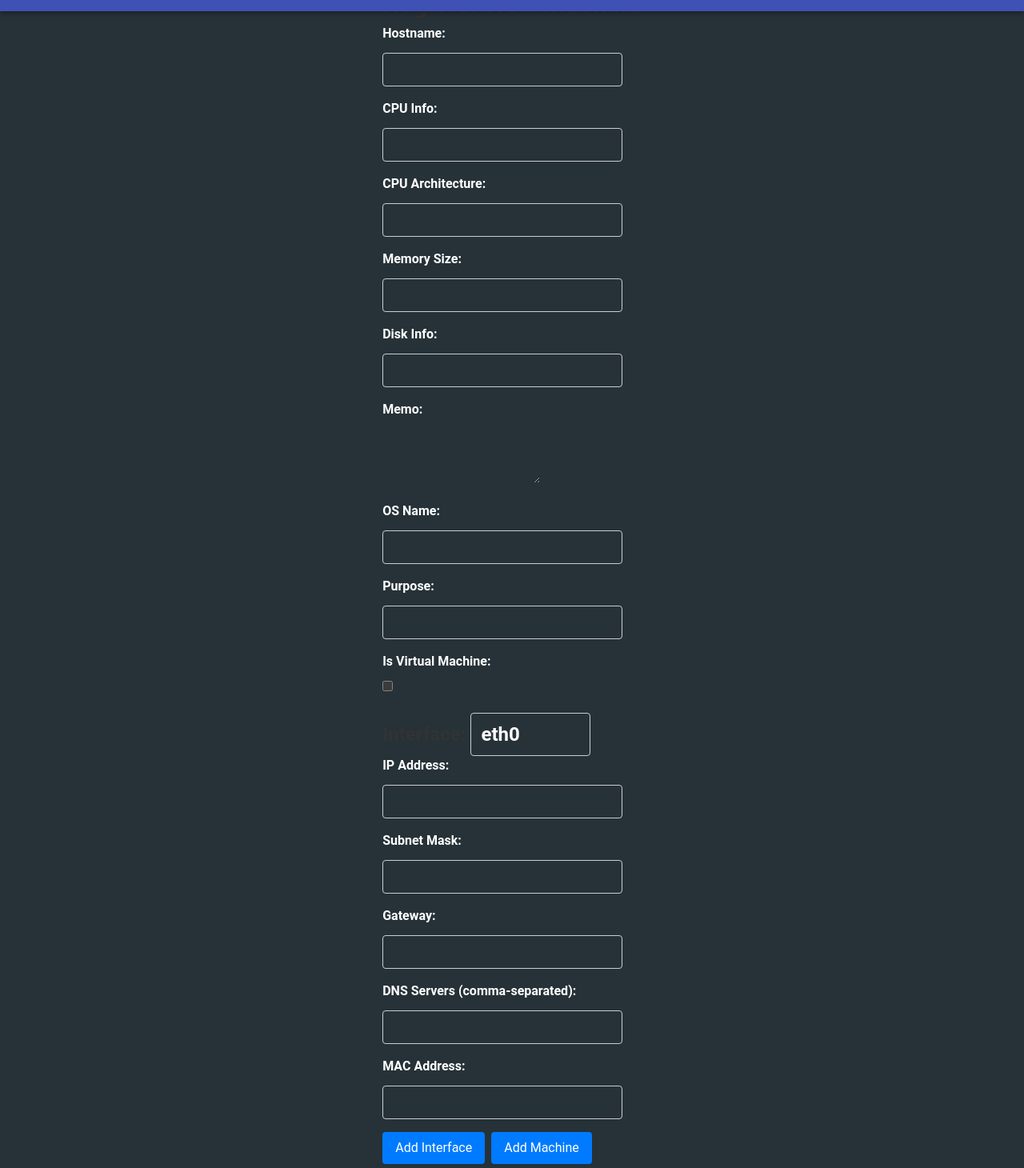
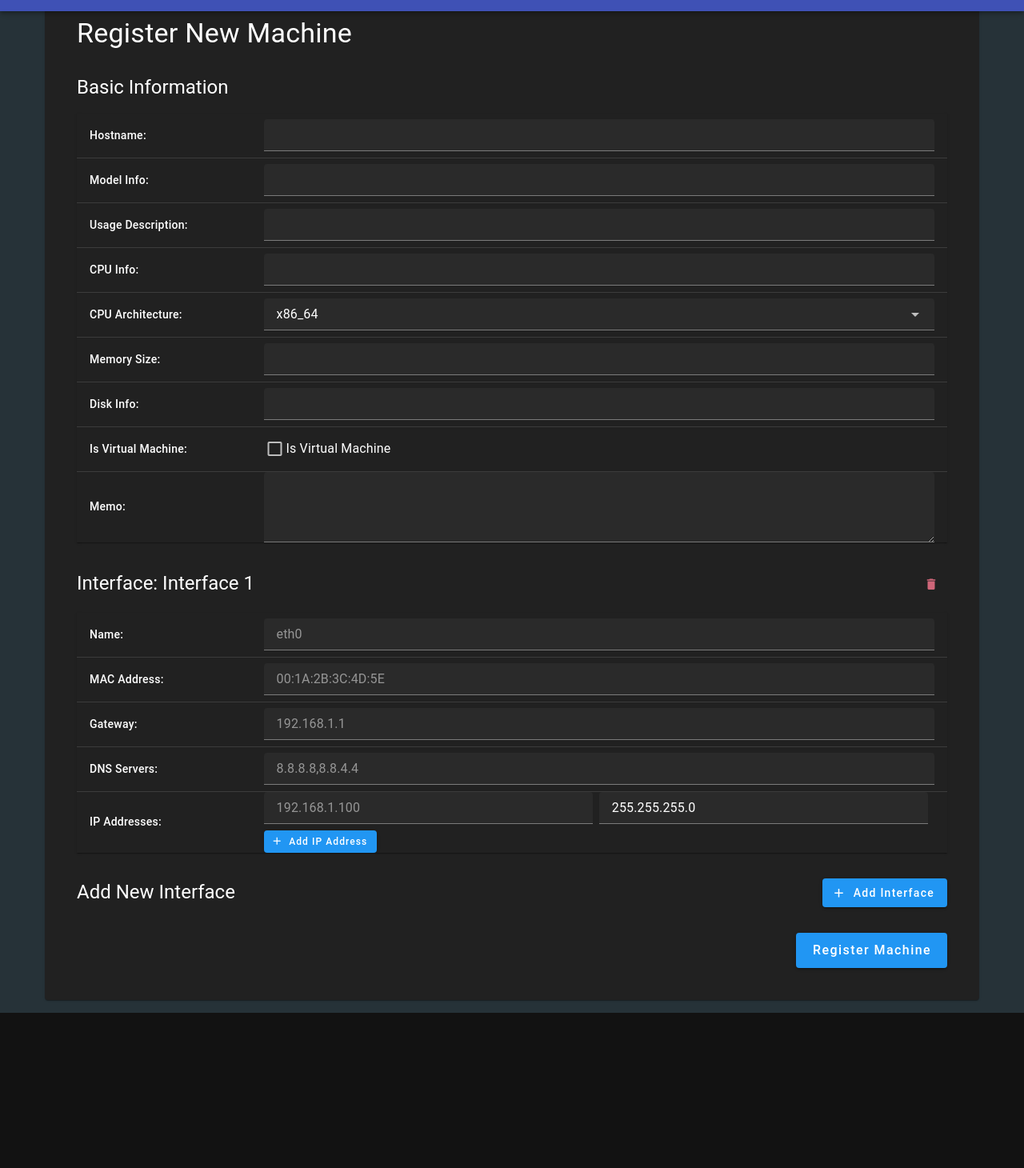
Before and after one commit to BooyahDev/BoopsDB, a Nuxt app in the folder boops-webui/: page /machines/register in a window 1280 px wide. Shown: the part 50-1510 px from the top of the page at 80% size. After the commit the page ends 1316 px from the top, so only its background shows below. Built offline with nearby package versions, Linux system fonts and the light colour scheme.

Commit message:
一通り実装完了

```diff
--- a/boops-webui/components/AppBar.vue
+++ b/boops-webui/components/AppBar.vue
@@ -8,6 +8,8 @@
             </div>
             <slot name="title">BoopsDB
             </slot>
+            <a href="/" style="color: white; text-decoration: none;" class="ml-1 mr-1">検索</a> |
+            <a href="/machines/register" style="color: white; text-decoration: none">マシン登録</a>
         </ul>
     </div>
 </template>
--- a/boops-webui/layouts/default.vue
+++ b/boops-webui/layouts/default.vue
@@ -15,9 +15,9 @@
         class="mr-6"
       />
     </v-app-bar>
-    <v-navigation-drawer v-model="drawer" temporary="">
+    <!-- <v-navigation-drawer v-model="drawer" temporary="">
       <SideMenu></SideMenu>
-    </v-navigation-drawer>
+    </v-navigation-drawer> -->
     <slot />
   </v-app>
 </template>
--- a/boops-webui/pages/index.vue
+++ b/boops-webui/pages/index.vue
@@ -1,9 +1,9 @@
 <template>
     <v-container style="margin-top: 50px;">
-        <h1>マシン検索</h1>
+        <h1>BoopsDB マシン検索</h1>
 
         <!-- Link to Register a New Machine -->
-        <nuxt-link to="/machines/register" class="register-link">Register New Machine</nuxt-link>
+        <nuxt-link to="/machines/register" class="register-link">マシン登録</nuxt-link>
 
         <!-- Machine Search Form -->
         <section>
--- a/boops-webui/pages/machines/index.vue
+++ b/boops-webui/pages/machines/index.vue
@@ -1,6 +1,6 @@
 <template>
   <v-container style="margin-top: 50px;">
-    <h1>Machine Search Results</h1>
+    <h1>マシン検索結果</h1>
 
     <!-- Loading Indicator -->
     <div v-if="isLoading" class="loading-indicator">
@@ -131,7 +131,7 @@ function setTable(machines) {
     // updated_at の差分を計算
     const updatedAt = new Date(machine.updated_at);
     const diffMinutes = (now - updatedAt) / 1000 / 60;
-    const isOnline = diffMinutes <= 30;
+    const isOnline = diffMinutes <= 5;
 
     const row = {
       id: machine.id,
--- a/boops-webui/pages/machines/register.vue
+++ b/boops-webui/pages/machines/register.vue
@@ -1,289 +1,458 @@
 <template>
-  <div class="container">
-    <h1>Register New Machine</h1>
+  <v-container class="mt-6">
+    <v-card class="pa-6">
+      <v-card-title class="mb-6">
+        <h1 class="text-h4">Register New Machine</h1>
+      </v-card-title>
 
-    <!-- New Machine Form -->
-    <form @submit.prevent="addMachine">
-      <div>
-        <label for="hostname">Hostname:</label>
-        <input v-model="newMachine.hostname" type="text" id="hostname" required />
-      </div>
+      <v-card-text>
+        <v-form @submit.prevent="submitMachine">
+          <!-- 基本情報セクション -->
+          <v-sheet class="mb-8">
+            <h2 class="text-h5 mb-4">Basic Information</h2>
+            <v-table class="elevation-1">
+              <tbody>
+                <tr>
+                  <th width="20%">Hostname:</th>
+                  <td width="80%">
+                    <v-text-field
+                      v-model="machine.hostname"
+                      density="compact"
+                      hide-details
+                      :rules="[required]"
+                      required
+                    />
+                  </td>
+                </tr>
+                <tr>
+                  <th>Model Info:</th>
+                  <td>
+                    <v-text-field
+                      v-model="machine.model_info"
+                      density="compact"
+                      hide-details
+                    />
+                  </td>
+                </tr>
+                <tr>
+                  <th>Usage Description:</th>
+                  <td>
+                    <v-text-field
+                      v-model="machine.usage_desc"
+                      density="compact"
+                      hide-details
+                    />
+                  </td>
+                </tr>
+                <tr>
+                  <th>CPU Info:</th>
+                  <td>
+                    <v-text-field
+                      v-model="machine.cpu_info"
+                      density="compact"
+                      hide-details
+                    />
+                  </td>
+                </tr>
+                <tr>
+                  <th>CPU Architecture:</th>
+                  <td>
+                    <v-select
+                      v-model="machine.cpu_arch"
+                      :items="['x86_64', 'arm64', 'i386', 'other']"
+                      density="compact"
+                      hide-details
+                    />
+                  </td>
+                </tr>
+                <tr>
+                  <th>Memory Size:</th>
+                  <td>
+                    <v-text-field
+                      v-model="machine.memory_size"
+                      density="compact"
+                      hide-details
+                    />
+                  </td>
+                </tr>
+                <tr>
+                  <th>Disk Info:</th>
+                  <td>
+                    <v-text-field
+                      v-model="machine.disk_info"
+                      density="compact"
+                      hide-details
+                    />
+                  </td>
+                </tr>
+                <tr>
+                  <th>Is Virtual Machine:</th>
+                  <td>
+                    <v-checkbox
+                      v-model="machine.is_virtual"
+                      label="Is Virtual Machine"
+                      hide-details
+                      density="compact"
+                    />
+                  </td>
+                </tr>
+                <tr v-if="machine.is_virtual">
+                  <th>Parent Machine ID:</th>
+                  <td>
+                    <v-text-field
+                      v-model="machine.parent_machine_id"
+                      density="compact"
+                      hide-details
+                    />
+                  </td>
+                </tr>
+                <tr>
+                  <th>Memo:</th>
+                  <td>
+                    <v-textarea
+                      v-model="machine.memo"
+                      rows="3"
+                      density="compact"
+                      hide-details
+                    />
+                  </td>
+                </tr>
+              </tbody>
+            </v-table>
+          </v-sheet>
 
-      <div>
-        <label for="cpu_info">CPU Info:</label>
-        <input v-model="newMachine.cpu_info" type="text" id="cpu_info" />
-      </div>
-
-      <div>
-        <label for="cpu_arch">CPU Architecture:</label>
-        <input v-model="newMachine.cpu_arch" type="text" id="cpu_arch" />
-      </div>
-
-      <div>
-        <label for="memory_size">Memory Size:</label>
-        <input v-model="newMachine.memory_size" type="text" id="memory_size" />
-      </div>
-
-      <div>
-        <label for="disk_info">Disk Info:</label>
-        <input v-model="newMachine.disk_info" type="text" id="disk_info" />
-      </div>
-      <div>
-        <label for="memo">Memo:</label>
-        <textarea v-model="newMachine.memo" id="memo" rows="3"></textarea>
-      </div>
-      <div>
-        <label for="os_name">OS Name:</label>
-        <input v-model="newMachine.os_name" type="text" id="os_name" />
-      </div>
-
-      <div>
-        <label for="purpose">Purpose:</label>
-        <input v-model="newMachine.purpose" type="text" id="purpose" />
-      </div>
-
-      <!-- Virtual Machine Flag -->
-      <div>
-        <label for="is_virtual">Is Virtual Machine:</label>
-        <input v-model="newMachine.is_virtual" type="checkbox" id="is_virtual" />
-      </div>
-
-      <!-- Parent Machine ID (shown only if this is a VM) -->
-      <div v-if="newMachine.is_virtual">
-        <label for="parent_machine_id">Parent Machine ID:</label>
-        <input v-model="newMachine.parent_machine_id" type="text" id="parent_machine_id" />
-      </div>
-
-      <!-- Interface Form -->
-      <div v-for="(interfaceData, index) in newMachine.interfaceNames" :key="index">
-        <h2>Interface:
-          <input
-            type="text"
-            :value="newMachine.interfaceNames[index]"
-            @input="updateInterfaceName($event, index)"
-            style="width: 150px; display: inline;"
-          />
+          <!-- インターフェースセクション -->
+          <v-sheet v-for="(interfaceData, index) in machine.interfaces" :key="index" class="mb-8">
+            <div class="d-flex justify-space-between align-center mb-4">
+              <h2 class="text-h5">
+                Interface: {{ interfaceData.name || `Interface ${index + 1}` }}
               </h2>
               <div>
-          <label for="ip">IP Address:</label>
-          <input v-model="getInterfaceData(index).ip_address" type="text" required />
-        </div>
-        <div>
-          <label for="subnet">Subnet Mask:</label>
-          <input v-model="getInterfaceData(index).subnet_mask" type="text" />
-        </div>
-        <div>
-          <label for="gateway">Gateway:</label>
-          <input v-model="getInterfaceData(index).gateway" type="text" />
-        </div>
-        <div>
-          <label for="dns_servers">DNS Servers (comma-separated):</label>
-          <input v-model="getInterfaceData(index).dns_servers" type="text" />
-        </div>
-        <div>
-          <label for="mac_address">MAC Address:</label>
-          <input v-model="getInterfaceData(index).mac_address" type="text" />
+                <v-btn
+                  icon
+                  variant="text"
+                  size="small"
+                  color="error"
+                  @click="removeInterface(index)"
+                >
+                  <v-icon>mdi-delete</v-icon>
+                </v-btn>
               </div>
             </div>
 
-      <!-- Add another interface -->
-      <button type="button" @click.prevent="addInterface">Add Interface</button>
+            <v-table class="elevation-1">
+              <tbody>
+                <tr>
+                  <th width="20%">Name:</th>
+                  <td width="80%">
+                    <v-text-field
+                      v-model="interfaceData.name"
+                      placeholder="eth0"
+                      density="compact"
+                      hide-details
+                      :rules="[required]"
+                      required
+                    />
+                  </td>
+                </tr>
+                <tr>
+                  <th>MAC Address:</th>
+                  <td>
+                    <v-text-field
+                      v-model="interfaceData.mac_address"
+                      placeholder="00:1A:2B:3C:4D:5E"
+                      density="compact"
+                      hide-details
+                    />
+                  </td>
+                </tr>
+                <tr>
+                  <th>Gateway:</th>
+                  <td>
+                    <v-text-field
+                      v-model="interfaceData.gateway"
+                      placeholder="192.168.1.1"
+                      density="compact"
+                      hide-details
+                    />
+                  </td>
+                </tr>
+                <tr>
+                  <th>DNS Servers:</th>
+                  <td>
+                    <v-text-field
+                      v-model="interfaceData.dns_servers"
+                      placeholder="8.8.8.8,8.8.4.4"
+                      density="compact"
+                      hide-details
+                    />
+                  </td>
+                </tr>
+                <tr>
+                  <th>IP Addresses:</th>
+                  <td>
+                    <div v-for="(ip, ipIndex) in interfaceData.ips" :key="ipIndex" class="mb-2">
+                      <div class="d-flex align-center">
+                        <v-text-field
+                          v-model="ip.ip_address"
+                          placeholder="192.168.1.100"
+                          density="compact"
+                          hide-details
+                          class="mr-2"
+                          :rules="[required]"
+                          required
+                        />
+                        <v-text-field
+                          v-model="ip.subnet_mask"
+                          placeholder="255.255.255.0"
+                          density="compact"
+                          hide-details
+                          class="mr-2"
+                        />
+                        <v-btn
+                          icon
+                          color="error"
+                          size="small"
+                          @click="removeIp(index, ipIndex)"
+                          v-if="interfaceData.ips.length > 1"
+                        >
+                          <v-icon>mdi-delete</v-icon>
+                        </v-btn>
+                      </div>
+                    </div>
+                    <v-btn
+                      color="primary"
+                      @click="addIp(index)"
+                      prepend-icon="mdi-plus"
+                      size="small"
+                    >
+                      Add IP Address
+                    </v-btn>
+                  </td>
+                </tr>
+              </tbody>
+            </v-table>
+          </v-sheet>
 
-      <button type="submit">Add Machine</button>
-    </form>
+          <!-- 新しいインターフェース追加 -->
+          <v-sheet class="mt-8">
+            <div class="d-flex justify-space-between align-center mb-4">
+              <h2 class="text-h5">Add New Interface</h2>
+              <v-btn
+                color="primary"
+                @click="addInterface"
+                prepend-icon="mdi-plus"
+              >
+                Add Interface
+              </v-btn>
             </div>
+          </v-sheet>
+
+          <!-- 送信ボタン -->
+          <div class="mt-8 text-right">
+            <v-btn
+              color="primary"
+              type="submit"
+              :loading="isSubmitting"
+              size="large"
+            >
+              Register Machine
+            </v-btn>
+            <v-alert
+              v-if="submitError"
+              type="error"
+              density="compact"
+              class="mt-4"
+            >
+              {{ submitError }}
+            </v-alert>
+          </div>
+        </v-form>
+      </v-card-text>
+    </v-card>
+  </v-container>
 </template>
 
 <script setup>
-import { ref, onMounted } from 'vue';
-import { useRouter, useRoute } from 'vue-router';
+const required = (value) => !!value || 'Required';
 import { apiBaseUrl } from '@/apiConfig';
 
-const router = useRouter();
-const route = useRoute();
-const newMachine = ref({
+const machine = ref({
   hostname: '',
+  model_info: '',
+  usage_desc: '',
   cpu_info: '',
-  cpu_arch: '',
+  cpu_arch: 'x86_64',
   memory_size: '',
   disk_info: '',
-  os_name: '',
   is_virtual: false,
-  parent_machine_id: null, // Set to null by default
-  interfaces: {},
-  interfaceNames: ['eth0'],
+  parent_machine_id: '',
   memo: '',
-  purpose: ''
+  interfaces: [
+    {
+      name: '',
+      mac_address: '',
+      gateway: '',
+      dns_servers: '',
+      ips: [
+        { ip_address: '', subnet_mask: '255.255.255.0' }
+      ]
+    }
+  ]
 });
 
-function initializeInterface() {
-  return {
-    ip_address: '',
-    subnet_mask: '',
+const isSubmitting = ref(false);
+const submitError = ref('');
+
+// インターフェースを追加
+const addInterface = () => {
+  machine.value.interfaces.push({
+    name: '',
+    mac_address: '',
     gateway: '',
     dns_servers: '',
-    mac_address: ''
+    ips: [
+      { ip_address: '', subnet_mask: '255.255.255.0' }
+    ]
+  });
 };
+
+// インターフェースを削除
+const removeInterface = (index) => {
+  if (machine.value.interfaces.length > 1) {
+    machine.value.interfaces.splice(index, 1);
+  } else {
+    // 最後のインターフェースは削除できないようにする
+    submitError.value = 'At least one interface is required';
+    setTimeout(() => { submitError.value = ''; }, 3000);
+  }
+};
+
+// IPアドレスを追加
+const addIp = (interfaceIndex) => {
+  machine.value.interfaces[interfaceIndex].ips.push({
+    ip_address: '',
+    subnet_mask: '255.255.255.0'
+  });
+};
+
+// IPアドレスを削除
+const removeIp = (interfaceIndex, ipIndex) => {
+  if (machine.value.interfaces[interfaceIndex].ips.length > 1) {
+    machine.value.interfaces[interfaceIndex].ips.splice(ipIndex, 1);
+  } else {
+    // 最後のIPアドレスは削除できないようにする
+    submitError.value = 'At least one IP address is required per interface';
+    setTimeout(() => { submitError.value = ''; }, 3000);
+  }
+};
+
+// マシンを登録
+const submitMachine = async () => {
+  // バリデーション
+  if (!machine.value.hostname) {
+    submitError.value = 'Hostname is required';
+    return;
   }
 
-// Initialize the first interface
-newMachine.value.interfaces.eth0 = initializeInterface();
-
-function getInterfaceData(index) {
-  const name = newMachine.value.interfaceNames[index];
-  if (!name || !newMachine.value.interfaces[name]) {
-    // Create a new interface object if it doesn't exist yet
-    newMachine.value.interfaces[name] = initializeInterface();
-  }
-  return newMachine.value.interfaces[name];
+  for (const intf of machine.value.interfaces) {
+    if (!intf.name) {
+      submitError.value = `Interface name is required for all interfaces`;
+      return;
     }
 
-function updateInterfaceName(event, index) {
-  const newName = event.target.value.trim();
-  if (newName && newName !== newMachine.value.interfaceNames[index]) {
-    // Get the current name at this index
-    const oldName = newMachine.value.interfaceNames[index];
-
-    // Update interface name in array
-    newMachine.value.interfaceNames[index] = newName;
-
-    // Move the interface data to the new name if it changed
-    if (newName !== oldName) {
-      Vue.set(newMachine.value.interfaces, newName, newMachine.value.interfaces[oldName]);
-      delete newMachine.value.interfaces[oldName];
-    }
+    if (!intf.ips.some(ip => ip.ip_address)) {
+      submitError.value = `At least one IP address is required for interface ${intf.name || 'unnamed'}`;
+      return;
     }
   }
 
-function addInterface() {
-  const defaultName = `eth${Object.keys(newMachine.value.interfaces).length}`;
-  // Add to both arrays simultaneously
-  newMachine.value.interfaceNames.push(defaultName);
-  Vue.set(newMachine.value.interfaces, defaultName, initializeInterface());
-}
+  isSubmitting.value = true;
+  submitError.value = '';
 
-onMounted(() => {
-  const storageKey = route.query.duplicate;
-  if (storageKey) {
   try {
-      const storageItem = JSON.parse(localStorage.getItem(storageKey));
+    // リクエストデータを整形
+    const requestData = {
+      hostname: machine.value.hostname,
+      model_info: machine.value.model_info,
+      usage_desc: machine.value.usage_desc,
+      cpu_info: machine.value.cpu_info,
+      cpu_arch: machine.value.cpu_arch,
+      memory_size: machine.value.memory_size,
+      disk_info: machine.value.disk_info,
+      is_virtual: machine.value.is_virtual,
+      parent_machine_id: machine.value.parent_machine_id || null,
+      memo: machine.value.memo,
+      interfaces: {}
+    };
 
-      if (storageItem && storageItem.data) {
-        const duplicateData = storageItem.data;
-
-        // Set basic machine info
-        newMachine.value.hostname = duplicateData.hostname;
-        newMachine.value.cpu_info = duplicateData.cpu_info || '';
-        newMachine.value.cpu_arch = duplicateData.cpu_arch || '';
-        newMachine.value.memory_size = duplicateData.memory_size || '';
-        newMachine.value.disk_info = duplicateData.disk_info || '';
-        newMachine.value.os_name = duplicateData.os_name || '';
-        newMachine.value.is_virtual = duplicateData.is_virtual;
-        newMachine.value.purpose = duplicateData.purpose || '';
-        newMachine.value.memo = duplicateData.memo || '';
-
-        // Set interfaces
-        newMachine.value.interfaceNames = Object.keys(duplicateData.interfaces);
-        newMachine.value.interfaces = {};
-
-        Object.entries(duplicateData.interfaces).forEach(([name, intf]) => {
-          newMachine.value.interfaces[name] = {
-            ip_address: intf.ip || '',
-            subnet_mask: intf.subnet || '',
-            gateway: intf.gateway || '',
-            dns_servers: intf.dns_servers?.join(',') || '',
-            mac_address: intf.mac_address || ''
+    // インターフェースデータを整形
+    for (const intf of machine.value.interfaces) {
+      requestData.interfaces[intf.name] = {
+        ips: intf.ips
+          .filter(ip => ip.ip_address)
+          .map(ip => ({
+            ip_address: ip.ip_address,
+            subnet_mask: ip.subnet_mask || '255.255.255.0'
+          })),
+        gateway: intf.gateway || null,
+        dns_servers: intf.dns_servers
+          ? intf.dns_servers.split(',').map(s => s.trim()).filter(s => s)
+          : null,
+        mac_address: intf.mac_address || null
       };
-        });
-
-        // Clean up
-        localStorage.removeItem(storageKey);
-      }
-    } catch (e) {
-      console.error('Failed to load duplicate data', e);
-    }
-  }
-});
-
-async function addMachine() {
-      // Convert interfaces object to the format expected by API
-  const formattedInterfaces = {};
-  for (const name of newMachine.value.interfaceNames) {
-    if (newMachine.value.interfaces[name]) {
-      formattedInterfaces[name] = {
-        ip_address: newMachine.value.interfaces[name].ip_address,
-        subnet_mask: newMachine.value.interfaces[name].subnet_mask || '',
-        gateway: newMachine.value.interfaces[name].gateway || '',
-        dns_servers: newMachine.value.interfaces[name].dns_servers
-          ? newMachine.value.interfaces[name].dns_servers.split(',').map(s => s.trim())
-          : [],
-        mac_address: newMachine.value.interfaces[name].mac_address || ''
-      };
-    }
     }
 
     const response = await fetch(`${apiBaseUrl}/machines`, {
       method: 'POST',
       headers: { 'Content-Type': 'application/json' },
-    body: JSON.stringify({
-      hostname: newMachine.value.hostname,
-      cpu_info: newMachine.value.cpu_info || '',
-      cpu_arch: newMachine.value.cpu_arch || '',
-      memory_size: newMachine.value.memory_size || '',
-      disk_info: newMachine.value.disk_info || '',
-      os_name: newMachine.value.os_name || '',
-      is_virtual: newMachine.value.is_virtual,
-      parent_machine_id: newMachine.value.parent_machine_id || null,
-      purpose: newMachine.value.purpose || '',
-      memo: newMachine.value.memo || '',
-      interfaces: formattedInterfaces
-    })
+      body: JSON.stringify(requestData)
     });
 
-  if (response.ok) {
-    // Redirect to machine list after successful registration
-    router.push('/machines');
+    if (!response.ok) {
+      const errorData = await response.json();
+      throw new Error(errorData.error || 'Failed to register machine');
+    }
+
+    // 登録成功後の処理
+    const result = await response.json();
+    alert('Machine registered successfully!');
+    // ここで適切なページにリダイレクトする
+    // router.push(`/machines/${result.id}`);
+  } catch (err) {
+    console.error('Failed to register machine:', err);
+    submitError.value = err.message;
+  } finally {
+    isSubmitting.value = false;
+  }
+};
+
+// 複製機能がある場合の初期化
+onMounted(() => {
+  const route = useRoute();
+  if (route.query.duplicate) {
+    const duplicateData = localStorage.getItem(route.query.duplicate);
+    if (duplicateData) {
+      try {
+        const parsedData = JSON.parse(duplicateData);
+        if (parsedData.data && parsedData.expires > Date.now()) {
+          // 複製データをロード
+          machine.value = {
+            ...parsedData.data,
+            hostname: `${parsedData.data.hostname}`,
+            id: '',
+            parent_machine_id: parsedData.data.is_virtual ? parsedData.data.parent_machine_id : ''
+          };
         } else {
-    alert('Failed to add machine');
+          localStorage.removeItem(route.query.duplicate);
+        }
+      } catch (e) {
+        console.error('Failed to parse duplicate data', e);
       }
     }
+  }
+});
 </script>
-
 <style scoped>
-.container {
-  max-width: 800px;
-  margin: auto;
-  padding: 2rem;
-}
-h1, h2 {
-  color: #333;
-}
-form div {
-  margin-bottom: 1rem;
-}
-label {
-  font-weight: bold;
-  display: block;
-  margin-bottom: 0.5rem;
-}
-input[type="text"] {
-  width: calc(100% - 24px);
-  padding: 8px 12px;
-  margin-top: 4px;
-  border-radius: 4px;
-  border: 1px solid #ccc;
-}
-button {
-  display: inline-block;
-  background-color: #007bff;
-  color: white;
-  padding: 0.5rem 1rem;
-  border: none;
-  border-radius: 4px;
-  cursor: pointer;
-  margin-right: 0.5rem;
-}
-button:hover {
-  background-color: #0056b3;
-}
+*{ text-transform: none !important; }
 </style>
```
Also changed, not shown: boops-webui/pages/machines/[id].vue (+16 -11 lines), 1 other file (tests, documents, lock files or other folders). Lines whose indentation alone changed are shown as unchanged.
